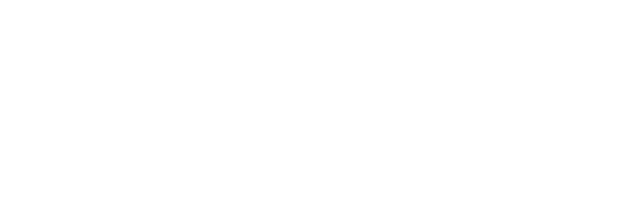
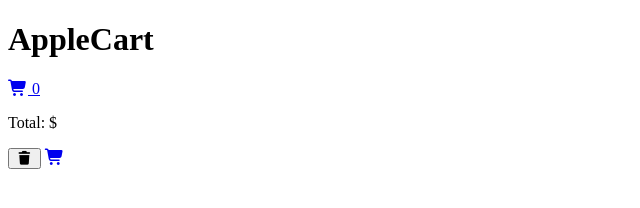
Before and after one commit to nickspeed-octavian/AppleCart_Project, a website built with Vite: page index.html in a window 1280 px wide. Shown: the whole page, without its empty margins (0-640 px from the left). Built offline with nearby package versions, Linux system fonts and the light colour scheme.

Commit message:
adds header with children content

```diff
--- a/index.html
+++ b/index.html
@@ -10,6 +10,26 @@
      <link rel="stylesheet" href="https://cdnjs.cloudflare.com/ajax/libs/font-awesome/7.3.1/css/all.min.css">
 </head>
 <body>
-
+    <!-- Header -->
+    <header class="header">
+        <div class="header__content">
+            <h1 class="header__title">AppleCart</h1>
+            <div class="header__checkout">
+                <a href="#" class="header__checkout-link">
+                    <i class="fas fa-shopping-cart"></i>
+                    <span class="header__checkout-count">0</span>
+                </a>
+            </div>
+            <!-- Mini-basket preview -->
+            <div class="header__cart-preview">
+                <ul class="header__cart-items">
+                    <!-- Cart items will be dynamically added here using js -->
+                </ul>
+                <p class="header__cart-total">Total: $ <span class="header__cart-total-amount"></span></p>
+                <button class="header__clear-cart-button"><i class="fas fa-trash"></i></button>
+                <a href="#" class="header__view-cart-button"><i class="fas fa-shopping-cart"></i></a>
+            </div>
+        </div>
+    </header>
 </body>
 </html>
```
